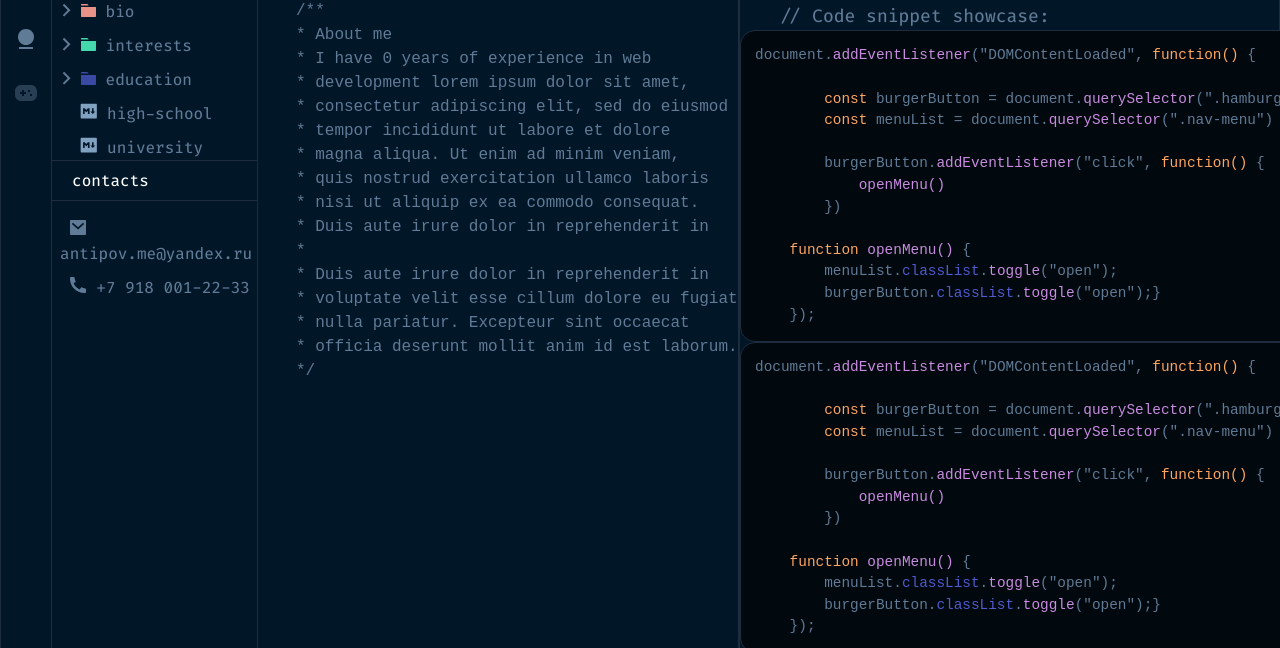
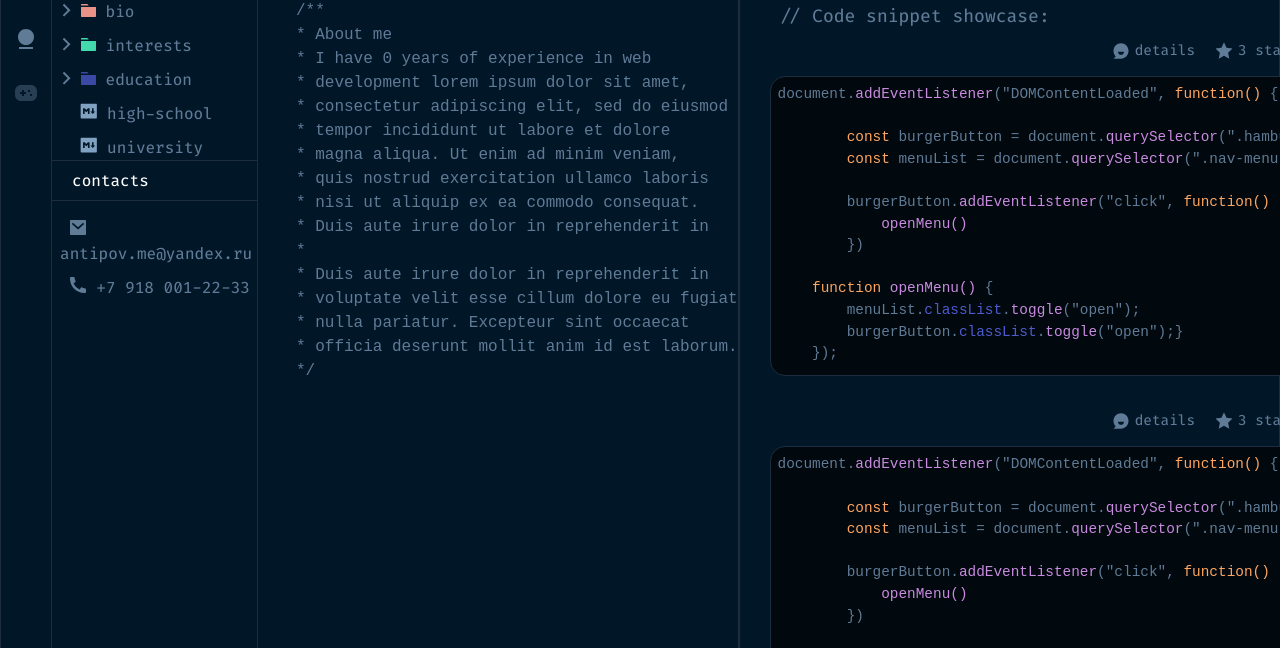
Before and after one commit to antipovme/personal_portfolio, a plain HTML site: page portfolio_ame/pages/about.html in a window 1280 px wide. Shown: the part 118-766 px from the top of the page. Drawn offline with Linux system fonts and the light colour scheme.

Commit message:
add: slider header icons (details, stars)

```diff
--- a/portfolio_ame/assets/scss/blocs/about.scss
+++ b/portfolio_ame/assets/scss/blocs/about.scss
@@ -237,23 +237,39 @@ section {
     }
 }
 
+.content__showcase {
+    width: 100%;
+}
+
 .slider {
+    width: 100%;
     display: flex;
     height: auto;
     flex-direction: column;
     justify-content: center;
     align-items: center;
     row-gap: 5%;
-
     &__item {
+        margin: 10px;
+        width: 90%;
         height: 30%;
         font-size: 0.8rem;
-        background-color: $color-primary-black;
-        border: solid 1px $color-lines;
-        border-radius: 15px;
-        color: $color-secondary-grey-l;
+        &-header {
+            display: flex;
+            justify-content: flex-end;
+            gap: 20px;
+            .icons {
+                display: flex;
+                gap: 5px;
+            }
+        }
         pre {
-            margin: 1em;
+            height: 300px;
+            padding: 7px;
+            background-color: $color-primary-black;
+            border: solid 1px $color-lines;
+            border-radius: 15px;
+            color: $color-secondary-grey-l;
         }
         &:nth-child(even) {
             z-index: 10;
--- a/portfolio_ame/pages/about.html
+++ b/portfolio_ame/pages/about.html
@@ -147,13 +147,20 @@
                             </h2>
 
                             <div class="content__showcase">
-                                <div class="content__showcase-header">
-
-                                </div>
 
                                 <div class="slider">
 
                                     <div class="slider__item">
+                                        <div class="slider__item-header">
+                                            <div class="icons">
+                                                <img src="/portfolio_ame/assets/icons/icon_comments.svg" alt="comments">
+                                                details
+                                            </div>
+                                            <div class="icons">
+                                                <img src="/portfolio_ame/assets/icons/icon_star.svg" alt="star">
+                                                3 starts
+                                            </div>
+                                        </div>
                                         <pre><code>document.<span class="pink">addEventListener</span>("DOMContentLoaded", <span class="orange">function()</span> {
 
         <span class="orange">const</span> burgerButton = document.<span class="pink">querySelector</span>(".hamburger")
@@ -169,6 +176,16 @@
     });</code></pre>
                                 </div>
                                     <div class="slider__item">
+                                        <div class="slider__item-header">
+                                            <div class="icons">
+                                                <img src="/portfolio_ame/assets/icons/icon_comments.svg" alt="comments">
+                                                details
+                                            </div>
+                                            <div class="icons">
+                                                <img src="/portfolio_ame/assets/icons/icon_star.svg" alt="star">
+                                                3 starts
+                                            </div>
+                                        </div>
                                         <pre><code>document.<span class="pink">addEventListener</span>("DOMContentLoaded", <span class="orange">function()</span> {
 
         <span class="orange">const</span> burgerButton = document.<span class="pink">querySelector</span>(".hamburger")
```
Also changed, not shown: portfolio_ame/assets/icons/icon_avatar.jpeg (added), portfolio_ame/assets/scss/css/about.css, 1 other file.
